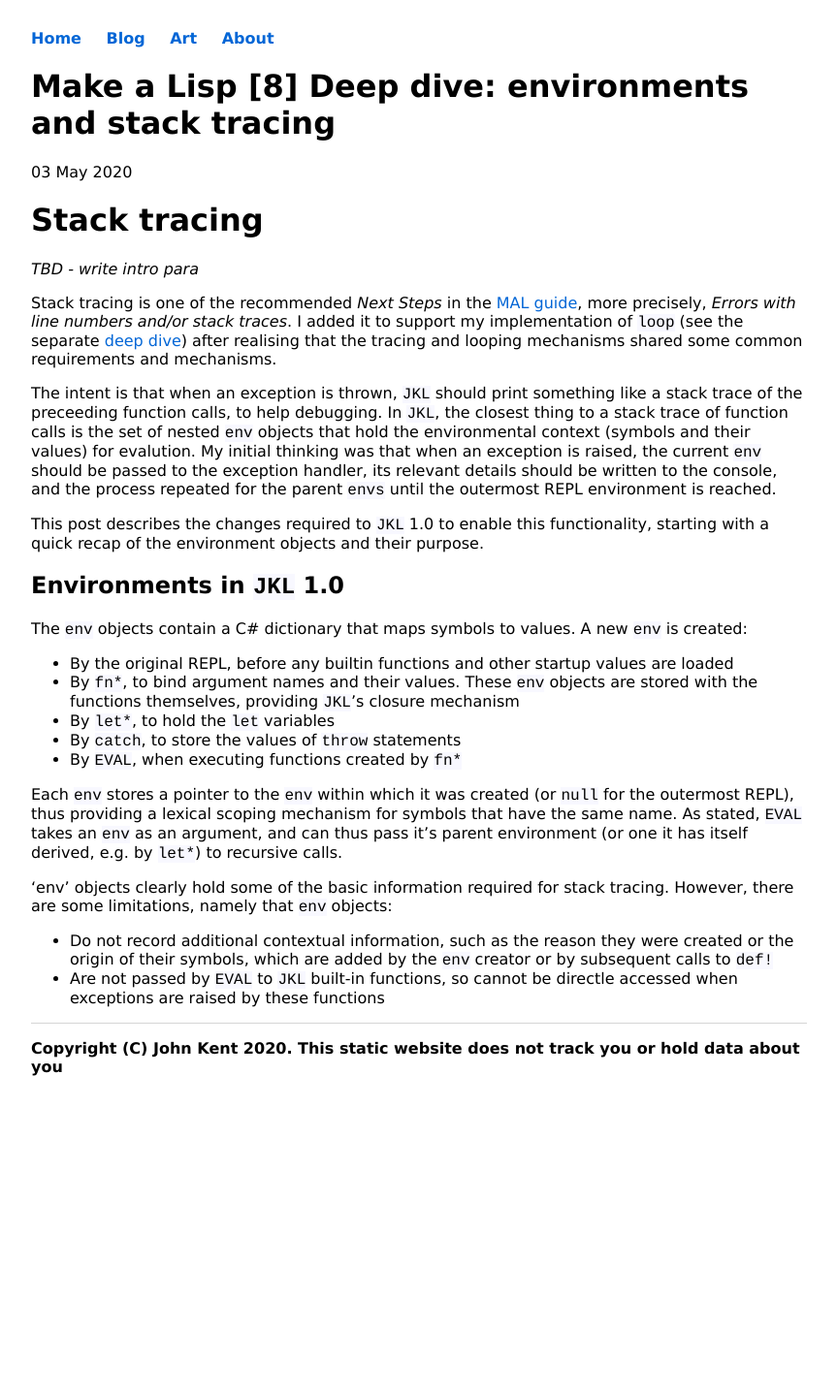
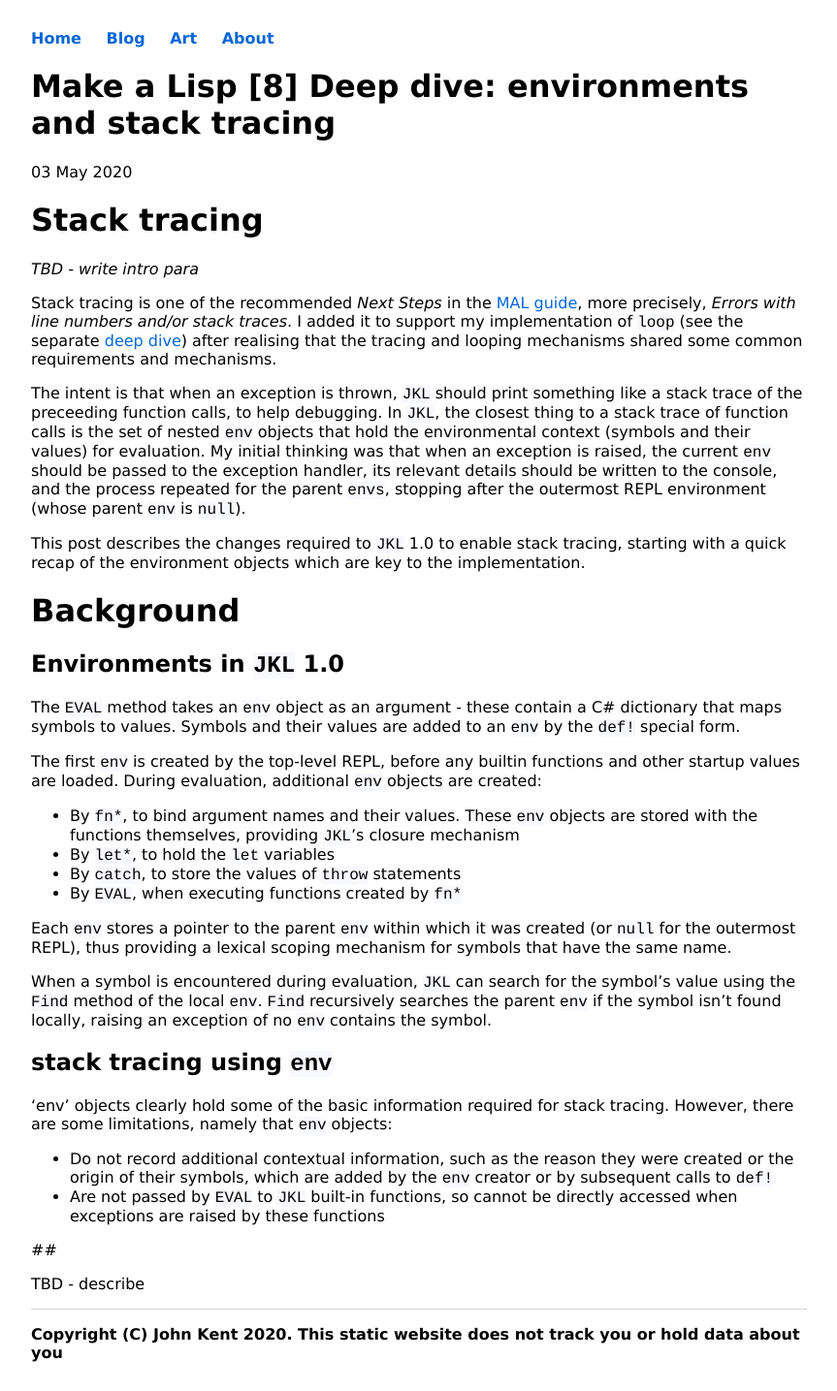
Before and after one commit to KineticLensman/KineticLensman.github.io, a Jekyll site: the page built from _posts/2020-05-02-environments.md, in a window 1280 px wide. Shown: the whole page at 97% size, without its empty margins (208-1071 px from the left). Built offline with Jekyll 4.4.1, drawn with Linux system fonts in a browser that asks for light colours; before the commit the page ends 1140 px from its top, so only the background shows below that.

Commit message:
Stand-alone description of env

```diff
--- a/_posts/2020-05-02-environments.md
+++ b/_posts/2020-05-02-environments.md
@@ -8,23 +8,34 @@ date: 2020-05-03
 
 *TBD - write intro para*
 
-Stack tracing is one of the recommended *Next Steps* in the [MAL guide](https://github.com/kanaka/mal/blob/master/process/guide.md), more precisely, *Errors with line numbers and/or stack traces*. I added it to support my implementation of `loop` (see the separate [deep dive]()) after realising that the tracing and looping mechanisms shared some common requirements and mechanisms.
+Stack tracing is one of the recommended *Next Steps* in the [MAL guide](https://github.com/kanaka/mal/blob/master/process/guide.md), more precisely, *Errors with line numbers and/or stack traces*. I added it to support my implementation of `loop` (see the separate [deep dive](https://www.non-kinetic-effects.co.uk/blog/2020/04/18/looping-deep-dive)) after realising that the tracing and looping mechanisms shared some common requirements and mechanisms.
 
-The intent is that when an exception is thrown, `JKL` should print something like a stack trace of the preceeding function calls, to help debugging. In `JKL`, the closest thing to a stack trace of function calls is the set of nested `env` objects that hold the environmental context (symbols and their values) for evalution. My initial thinking was that when an exception is raised, the current `env` should be passed to the exception handler, its relevant details should be written to the console, and the process repeated for the parent `envs` until the outermost REPL environment is reached.
+The intent is that when an exception is thrown, `JKL` should print something like a stack trace of the preceeding function calls, to help debugging. In `JKL`, the closest thing to a stack trace of function calls is the set of nested `env` objects that hold the environmental context (symbols and their values) for evaluation. My initial thinking was that when an exception is raised, the current `env` should be passed to the exception handler, its relevant details should be written to the console, and the process repeated for the parent `envs`, stopping after the outermost REPL environment (whose parent `env` is `null`).
 
-This post describes the changes required to `JKL` 1.0 to enable this functionality, starting with a quick recap of the environment objects and their purpose.
+This post describes the changes required to `JKL` 1.0 to enable stack tracing, starting with a quick recap of the environment objects which are key to the implementation.
+
+# Background
 
 ## Environments in `JKL` 1.0
 
-The `env` objects contain a C# dictionary that maps symbols to values. A new `env` is created:
-* By the original REPL, before any builtin functions and other startup values are loaded
+The `EVAL` method takes an `env` object as an argument - these contain a C# dictionary that maps symbols to values. Symbols and their values are added to an `env` by the `def!` special form.
+
+The first `env` is created by the top-level REPL, before any builtin functions and other startup values are loaded. During evaluation, additional `env` objects are created:
 * By `fn*`, to bind argument names and their values. These `env` objects are stored with the functions themselves, providing `JKL`'s closure mechanism
 * By `let*`, to hold the `let` variables
 * By `catch`, to store the values of `throw` statements
 * By `EVAL`, when executing functions created by `fn*`
 
-Each `env` stores a pointer to the `env` within which it was created (or `null` for the outermost REPL), thus providing a lexical scoping mechanism for symbols that have the same name. As stated, `EVAL` takes an `env` as an argument, and can thus pass it's parent environment (or one it has itself derived, e.g. by `let*`) to recursive calls.
+Each `env` stores a pointer to the parent `env` within which it was created (or `null` for the outermost REPL), thus providing a lexical scoping mechanism for symbols that have the same name.
+
+When a symbol is encountered during evaluation, `JKL` can search for the symbol's value using the `Find` method of the local `env`. `Find` recursively searches the parent `env` if the symbol isn't found locally, raising an exception of no `env` contains the symbol.
+
+## stack tracing using `env`
 
 'env' objects clearly hold some of the basic information required for stack tracing. However, there are some limitations, namely that `env` objects:
 * Do not record additional contextual information, such as the reason they were created or the origin of their symbols, which are added by the `env` creator or by subsequent calls to `def!`
-* Are not passed by `EVAL` to `JKL` built-in functions, so cannot be directle accessed when exceptions are raised by these functions
+* Are not passed by `EVAL` to `JKL` built-in functions, so cannot be directly accessed when exceptions are raised by these functions
+
+##
+
+TBD - describe
```
